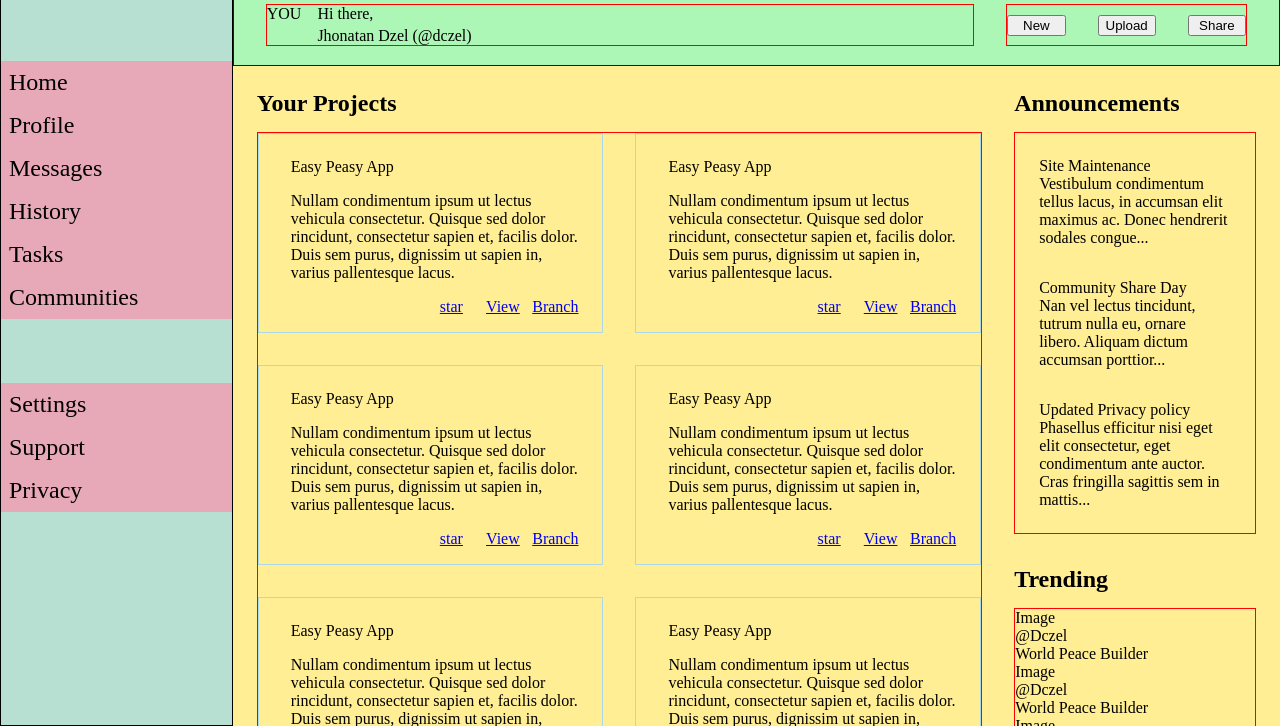
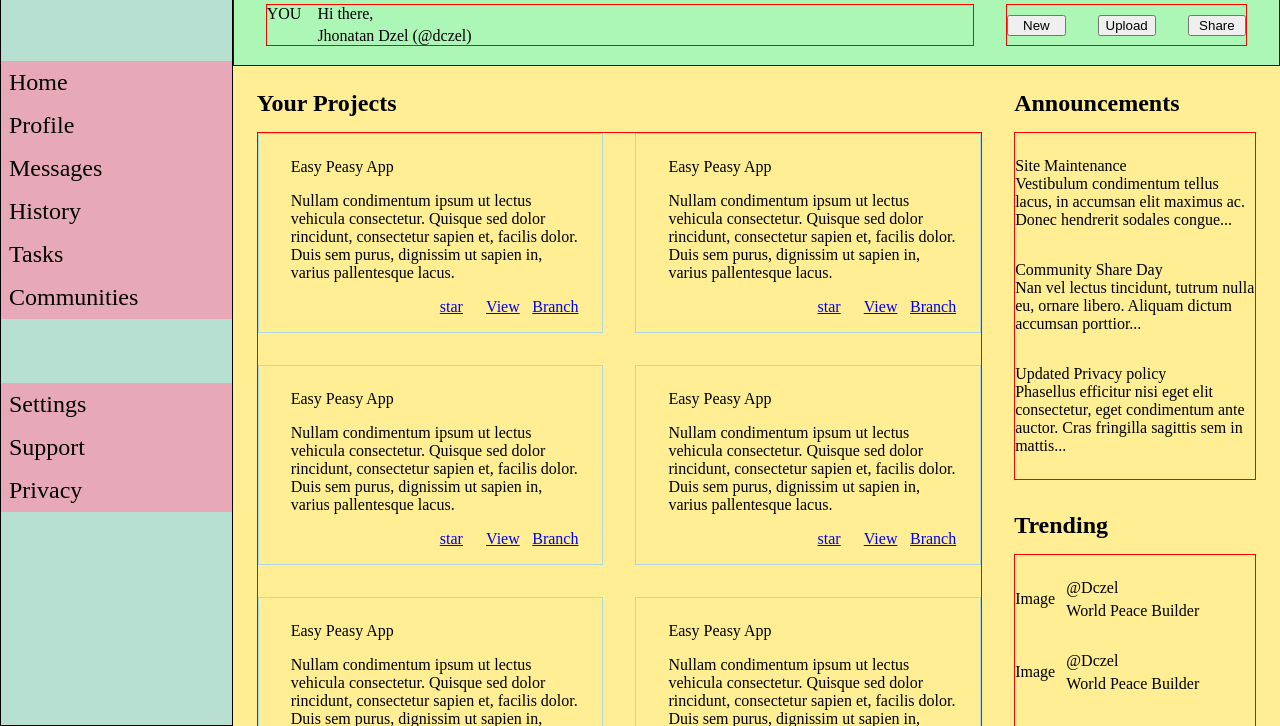
Before and after one commit to JhonatanDczel/admin-dashboard, a plain HTML site: page index.html in a window 1280 px wide. Shown: the part 74-800 px from the top of the page. Drawn offline with Linux system fonts and the light colour scheme.

Commit message:
Agrega el estilo del espacio trending

```diff
--- a/css/style.css
+++ b/css/style.css
@@ -140,7 +140,7 @@ h2 {
   grid-area: announcements;
   display: grid;
   gap: 2rem;
-  padding: 1.5rem;
+  padding: 1.5rem 0;
 }
 
 
@@ -148,8 +148,31 @@ h2 {
 .main-section.trending {
   grid-area: trending;
   display: grid;
+  gap: 2rem;
+  padding: 1.5rem 0;
 }
 
+.trending-card {
+  display: grid;
+  grid-template-rows: 1fr 1fr;
+  grid-template-columns: auto 1fr;
+  grid-template-areas: "profile username" "profile quot";
+  align-items: center;
+  column-gap: 0.7rem;
+  row-gap: 0.3rem;
+}
+
+.trending-card-profile {
+  grid-area: profile;
+}
+
+.trending-card-username {
+  grid-area: username;
+}
+
+.trending-card-quot {
+  grid-area: quot;
+}
 
 aside {
   grid-area: sidebar;
```
